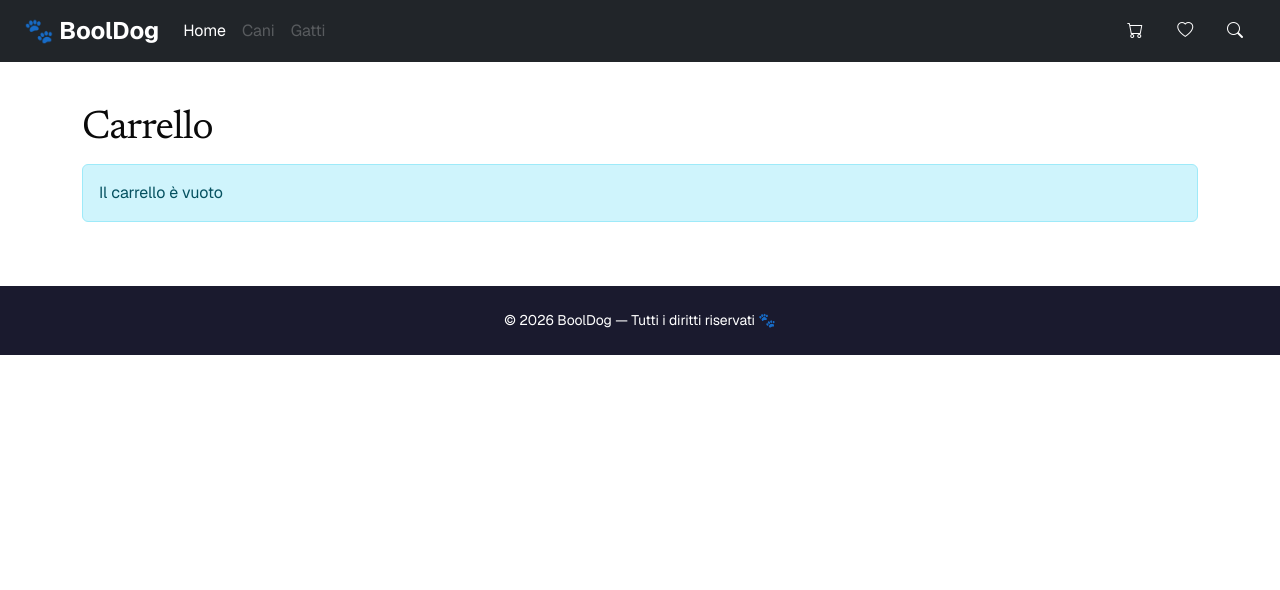
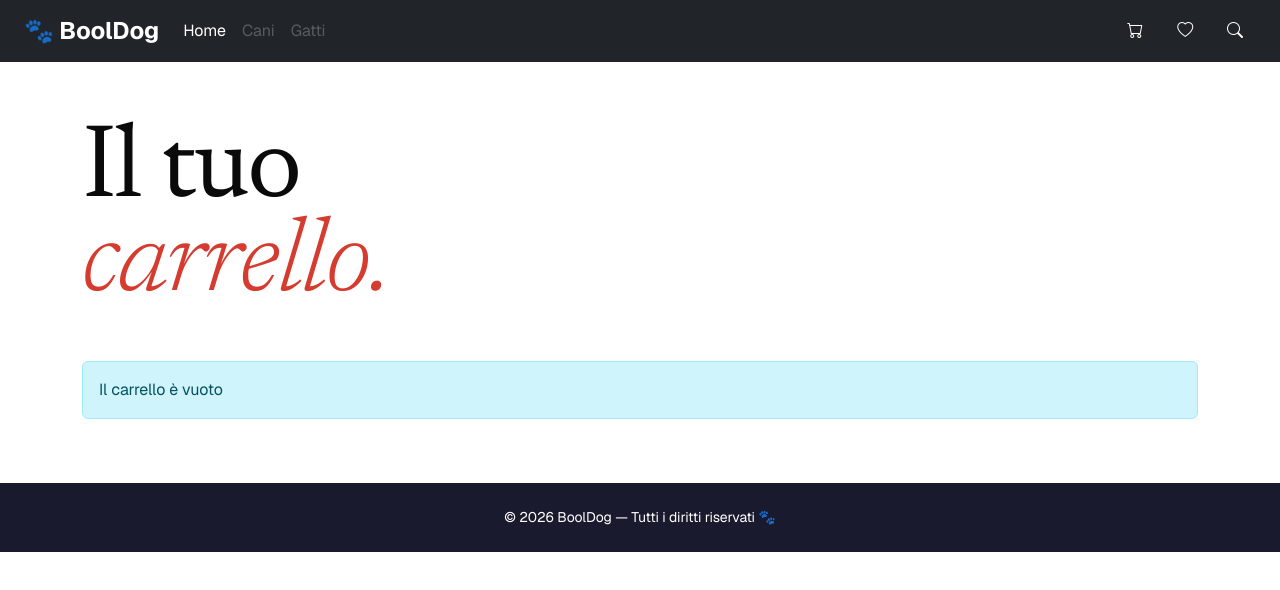
Before and after one commit to Carlo-Falanga/booldog-project-work, a React app in the folder frontend/: page /cart in a window 1280 px wide. Shown: the top 590 px of the page. Built offline with nearby package versions, Linux system fonts and the light colour scheme; the HTML template or start-up script is replaced by a standard one.

Commit message:
feat: refactor CartPage layout and enhance cart title styling

```diff
--- a/frontend/src/index.css
+++ b/frontend/src/index.css
@@ -1,5 +1,6 @@
 @import "bootstrap";
-@import url("bootstrap-icons");@import url("https://fonts.googleapis.com/css2?family=Newsreader:ital,opsz,wght@0,6..72,300;0,6..72,400;0,6..72,500;1,6..72,300;1,6..72,400&family=Geist:wght@300;400;500;600;700&family=JetBrains+Mono:wght@400;500&display=swap");
+@import url("bootstrap-icons");
+@import url("https://fonts.googleapis.com/css2?family=Newsreader:ital,opsz,wght@0,6..72,300;0,6..72,400;0,6..72,500;1,6..72,300;1,6..72,400&family=Geist:wght@300;400;500;600;700&family=JetBrains+Mono:wght@400;500&display=swap");
 
 /* ═══════════════════════════════════════════════════════════
    VARIABILI — Bold Modernist Palette (dal file HTML)
@@ -43,7 +44,6 @@
   --bool-font-body:
     "Geist", ui-sans-serif, system-ui, -apple-system, sans-serif;
   --bool-font-mono: "JetBrains Mono", ui-monospace, monospace;
-
 }
 
 /* GLOBAL */
@@ -95,6 +95,12 @@ h6 {
 #order_section {
   background-color: var(--bool-accent-hover);
   height: 100vh;
+}
+
+/* CART TITLE */
+.cart-hero {
+  font-size: clamp(3rem, 9vw, 6.5rem);
+  line-height: 0.9;
 }
 
 /* CART ITEMS  */
--- a/frontend/src/pages/CartPage.jsx
+++ b/frontend/src/pages/CartPage.jsx
@@ -5,7 +5,7 @@ import CartProductsList from "../components/CartProductsList";
 import CartTotal from "../components/CartTotal";
 
 export default function CartPage() {
-  const { cart, setCart, total, updateQuantity, removeFromCart  } = useGlobal();
+  const { cart, setCart, total, updateQuantity, removeFromCart } = useGlobal();
 
   useEffect(() => {
     const saved = localStorage.getItem("cart_data");
@@ -17,14 +17,22 @@ export default function CartPage() {
   return (
     <section className="py-5">
       <div className="container">
-        <h1 className="mb-3">Carrello</h1>
+        {/* Titolo carrello*/}
+        <h1 className="cart-hero mt-3 mb-5">
+          <span className="d-block">Il tuo</span>
+          <em className="d-block">carrello.</em>
+        </h1>
 
         {cart.length === 0 ? (
           <div className="alert alert-info">Il carrello è vuoto</div>
         ) : (
           <div className="row row-cols-1 row-cols-md-2 g-5 ">
             <div className="col">
-              <CartProductsList total={total} updateQuantity={updateQuantity} removeFromCart={removeFromCart} />
+              <CartProductsList
+                total={total}
+                updateQuantity={updateQuantity}
+                removeFromCart={removeFromCart}
+              />
             </div>
             <div className="col">
               <div className="card">
@@ -44,8 +52,7 @@ export default function CartPage() {
 
                   <hr />
 
-                  <CartTotal/>
-
+                  <CartTotal />
                 </div>
               </div>
               <div className="text-end">
```
